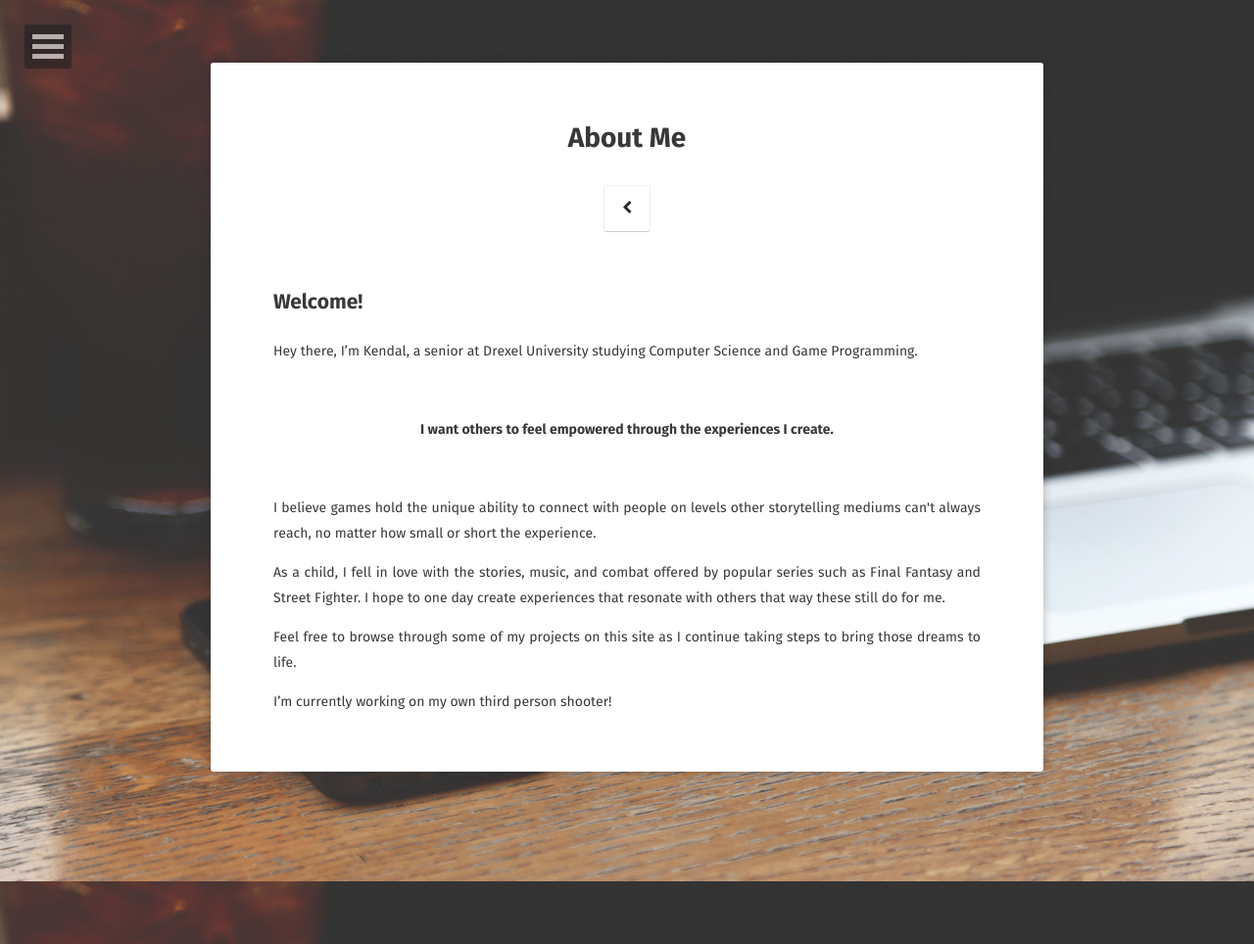
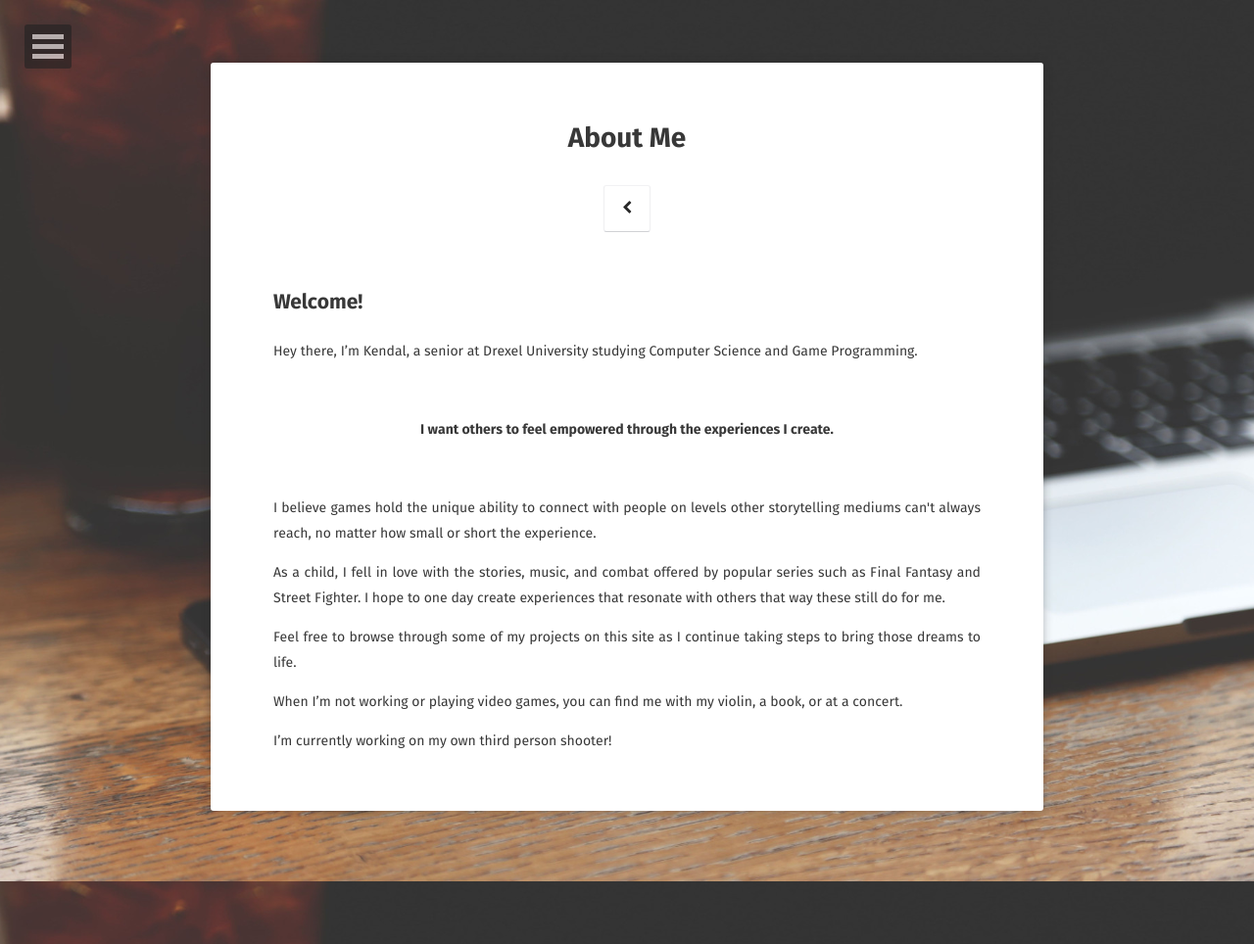
Before and after one commit to kenthedev/kmwebpage, a Jekyll site: the page built from about/index.md, in a window 1280 px wide. Shown: the whole page at 98% size. Built offline with Jekyll 4.4.1, drawn with Linux system fonts in a browser that asks for light colours; some web fonts are replaced.

Commit message:
Update index.md

```diff
--- a/about/index.md
+++ b/about/index.md
@@ -21,4 +21,6 @@ As a child, I fell in love with the stories, music, and combat offered by popula
 
 <p>Feel free to browse through some of my projects on this site as I continue taking steps to bring those dreams to life.</p>
 
+When I'm not working or playing video games, you can find me with my violin, a book, or at a concert.
+
 I'm currently working on my own third person shooter!
```
